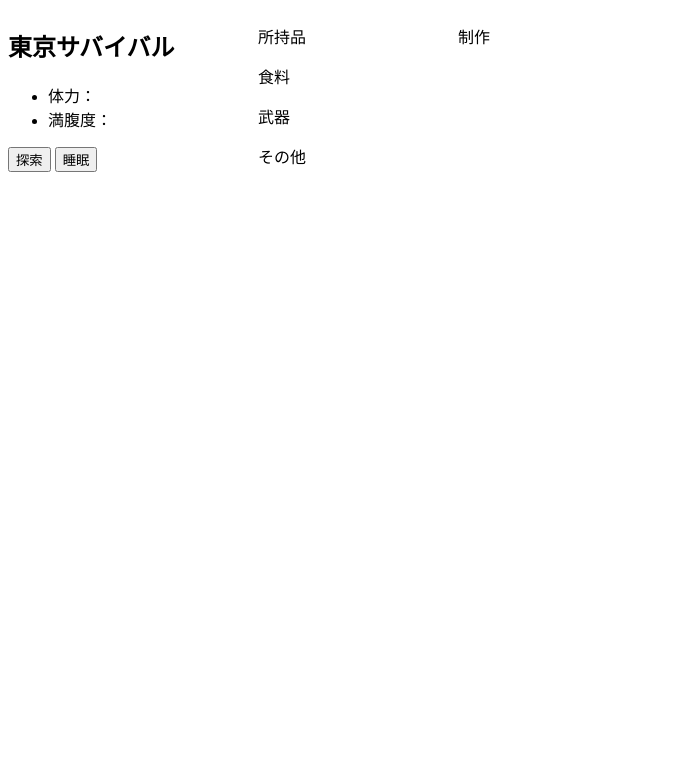
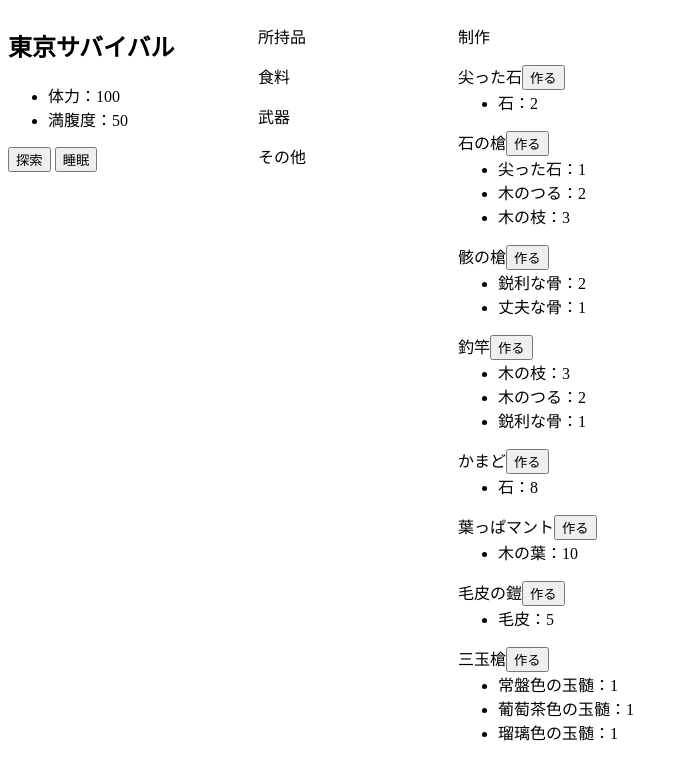
Before and after one commit to mugcap/testgame1, a plain HTML site: page index.html in a window 1280 px wide. Shown: the whole page, without its empty margins (0-688 px from the left). Drawn offline with Linux system fonts and the light colour scheme; the site is published under a folder, as on GitHub Pages, so addresses that start at the root find nothing.

Commit message:
Update index.html

```diff
--- a/index.html
+++ b/index.html
@@ -75,7 +75,7 @@
     </div>
 
 
-    <script src="/src/sample.js"></script>
+    <script src="./src/sample.js"></script>
 </body>
 
 </html>
```
